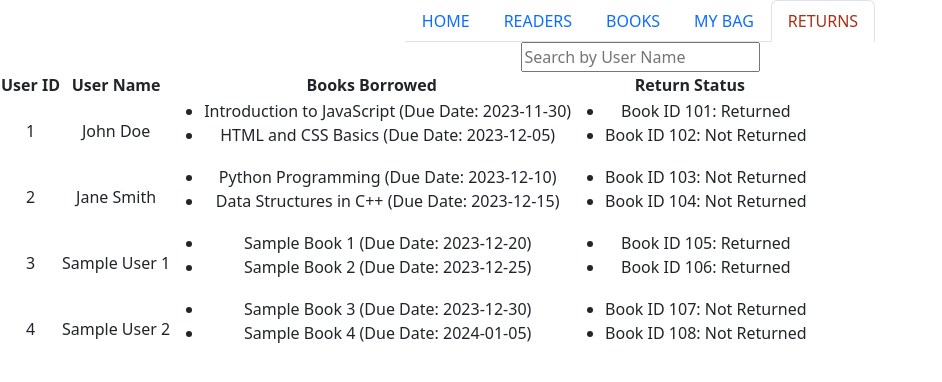
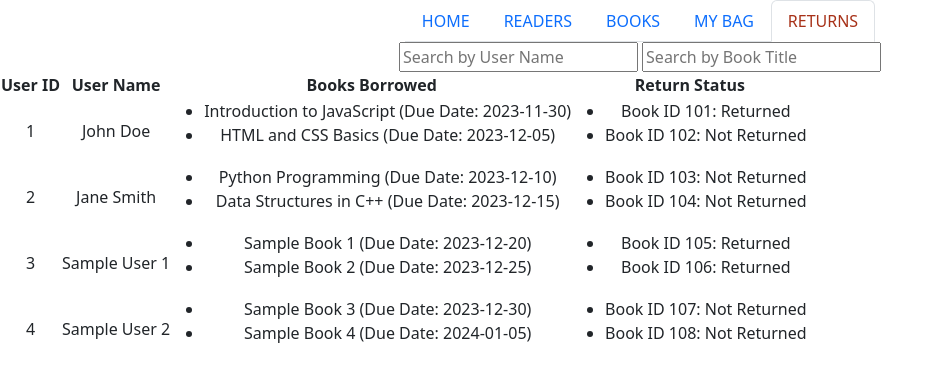
Before and after one commit to vishalgimhan/LibrarySystem, a Django app: page /returns in a window 1280 px wide. Shown: the part 81-463 px from the top of the page, without its empty margins (0-942 px from the left). Run offline with Django 3.2, Linux system fonts and the light colour scheme.

Commit message:
Search by using Book title

```diff
--- a/Group assaigmne t/mysite/lims_app/templates/returns.html
+++ b/Group assaigmne t/mysite/lims_app/templates/returns.html
@@ -34,6 +34,12 @@
         id="search-username"
         placeholder="Search by User Name"
         oninput="searchTable('userName', this.value)"
+      />
+      <input
+        type="text"
+        id="search-book"
+        placeholder="Search by Book Title"
+        oninput="searchTable('bookTitle', this.value)"
       />
 
     </div>
```
